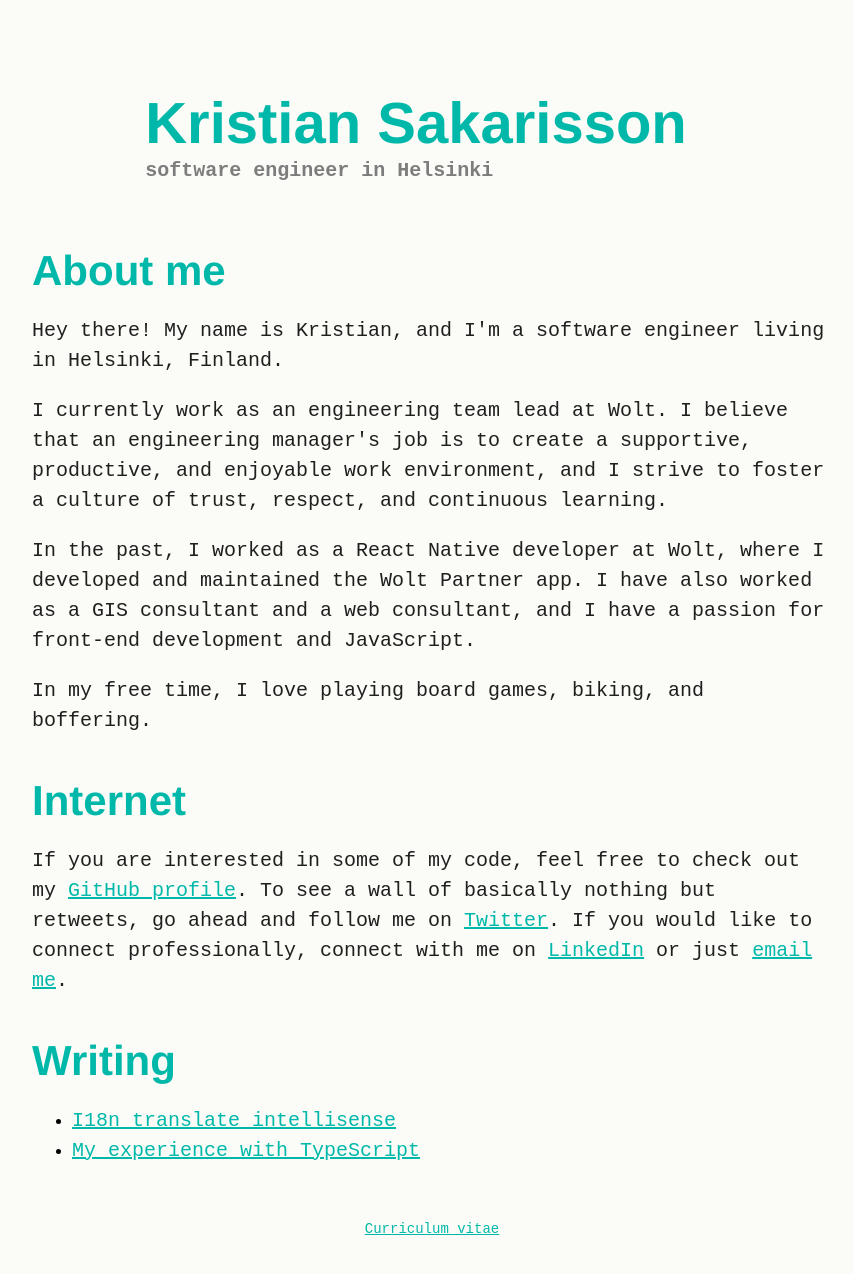
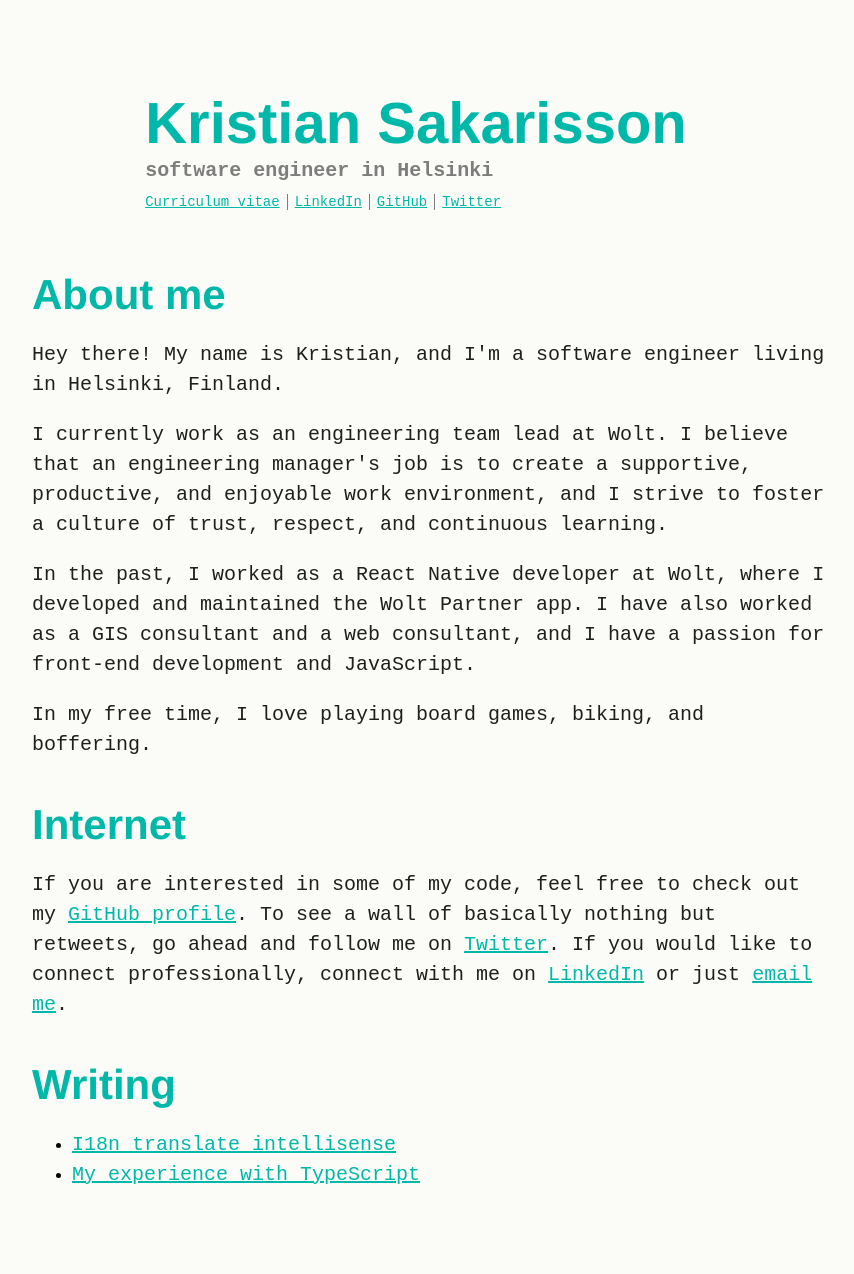
Before and after one commit to sakarisson/sakarisson.com, a Next.js app: page / in a window 1280 px wide. Shown: the top 1274 px of the page, without its empty margins (208-1062 px from the left). After the commit the page ends 1238 px from the top, so only its background shows below. Built offline with nearby package versions, Linux system fonts and the light colour scheme.

Commit message:
Add links to header

```diff
--- a/pages/_app.tsx
+++ b/pages/_app.tsx
@@ -2,12 +2,10 @@ import React from 'react';
 import styled, { createGlobalStyle } from 'styled-components';
 import { AppProps } from 'next/app';
 import Color from '../src/style/Color';
-import * as Typography from '../src/components/Typography';
 import Header from '../src/components/header';
 
 enum GridArea {
   CONTENT = 'CONTENT',
-  FOOTER = 'FOOTER',
 }
 
 const GlobalStyle = createGlobalStyle`
@@ -30,9 +28,7 @@ const Root = styled.div`
   display: grid;
   grid-template-columns: 1fr 50em 1fr;
   grid-template-rows: auto 5em;
-  grid-template-areas:
-    '. ${GridArea.CONTENT} .'
-    '. ${GridArea.FOOTER} .';
+  grid-template-areas: '. ${GridArea.CONTENT} .';
 
   @media only screen and (max-width: 42em) {
     grid-template-columns: 0 100% 0;
@@ -42,15 +38,6 @@ const Root = styled.div`
 const Content = styled.div`
   grid-area: ${GridArea.CONTENT};
   padding-bottom: 3em;
-`;
-
-const Footer = styled.footer`
-  grid-area: ${GridArea.FOOTER};
-  text-align: center;
-`;
-
-const SmallLink = styled(Typography.Hyperlink)`
-  font-size: 14px;
 `;
 
 function MyApp({ Component, pageProps }: AppProps) {
@@ -63,13 +50,6 @@ function MyApp({ Component, pageProps }: AppProps) {
           <Component {...pageProps} />
         </main>
       </Content>
-      <Footer>
-        <Typography.Small>
-          <SmallLink href="https://raw.githubusercontent.com/sakarisson/curriculum_vitae/main/CV.pdf">
-            Curriculum vitae
-          </SmallLink>
-        </Typography.Small>
-      </Footer>
     </Root>
   );
 }
--- a/src/components/header.tsx
+++ b/src/components/header.tsx
@@ -9,10 +9,9 @@ const StyledLink = styled(Link)`
   text-decoration: none;
 `;
 
-const Head = styled.header`
+const Root = styled.header`
   display: flex;
-  align-items: center;
-  justify-content: center;
+  flex-direction: column;
   padding: 5em 0em 2.5em;
 `;
 
@@ -31,10 +30,16 @@ const Subtitle = styled(Typography.Body)`
 const Container = styled.div`
   display: grid;
   grid-auto-flow: column;
-  padding: 0em 2em;
+  justify-content: center;
+
   @media only screen and (max-width: 42em) {
     grid-auto-flow: row;
   }
+`;
+
+const SmallLink = styled(Typography.Hyperlink)`
+  font-size: 14px;
+  line-height: initial;
 `;
 
 const LeftContainer = styled.div`
@@ -49,19 +54,58 @@ const LeftContainer = styled.div`
   }
 `;
 
+const LinksContainer = styled.div`
+  display: flex;
+  padding-top: 0.5em;
+
+  a:not(:last-child) {
+    padding-right: 0.5em;
+    border-right: 1px solid ${Color.TEXT_SECONDARY};
+  }
+  a:not(:first-child) {
+    padding-left: 0.5em;
+  }
+`;
+
+const links = [
+  {
+    title: 'Curriculum vitae',
+    href: 'https://raw.githubusercontent.com/sakarisson/curriculum_vitae/main/CV.pdf',
+  },
+  {
+    title: 'LinkedIn',
+    href: 'https://www.linkedin.com/in/kristiansakarisson/',
+  },
+  {
+    title: 'GitHub',
+    href: 'https://github.com/Sakarisson/',
+  },
+  {
+    title: 'Twitter',
+    href: 'https://twitter.com/ksakarisson',
+  },
+];
+
 const Header = () => (
-  <Head>
-    <StyledLink href="/">
+  <Root>
     <Container>
       <LeftContainer>
         <div>
+          <StyledLink href="/">
             <Title>Kristian Sakarisson</Title>
             <Subtitle>software engineer in Helsinki</Subtitle>
+          </StyledLink>
+          <LinksContainer>
+            {links.map(({ title, href }) => (
+              <SmallLink href={href} key={href}>
+                {title}
+              </SmallLink>
+            ))}
+          </LinksContainer>
         </div>
       </LeftContainer>
     </Container>
-    </StyledLink>
-  </Head>
+  </Root>
 );
 
 export default Header;
```
Lines whose indentation alone changed are shown as unchanged.
